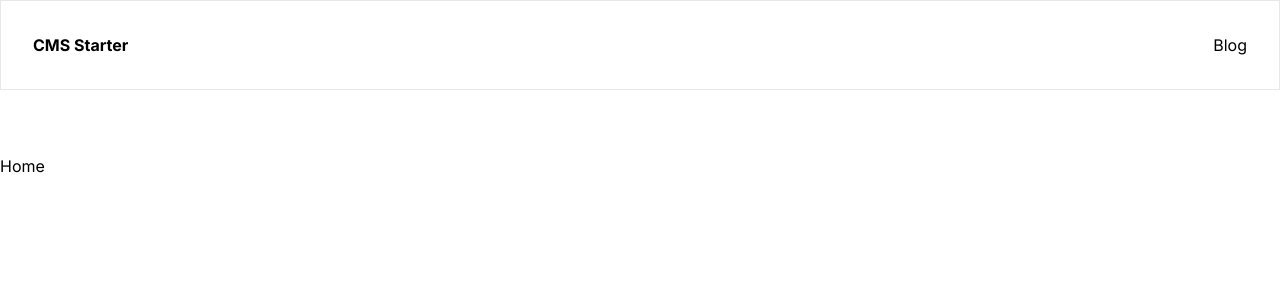
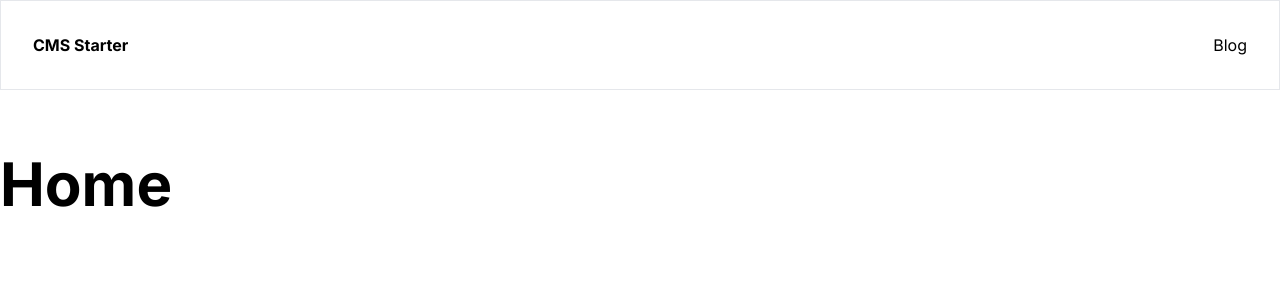
Before and after one commit to bitrockteam/cms-starter, a Next.js app in the folder apps/web/: page / in a window 1280 px wide. Shown: the top 300 px of the page. Built offline with nearby package versions, Linux system fonts and the light colour scheme.

Commit message:
style: update style for home title

```diff
--- a/apps/web/app/page.tsx
+++ b/apps/web/app/page.tsx
@@ -1,7 +1,7 @@
 export default function Page(): JSX.Element {
   return (
     <main className="container">
-      <h1>Home</h1>
+      <h1 className="text-6xl font-bold">Home</h1>
     </main>
   );
 }
```
